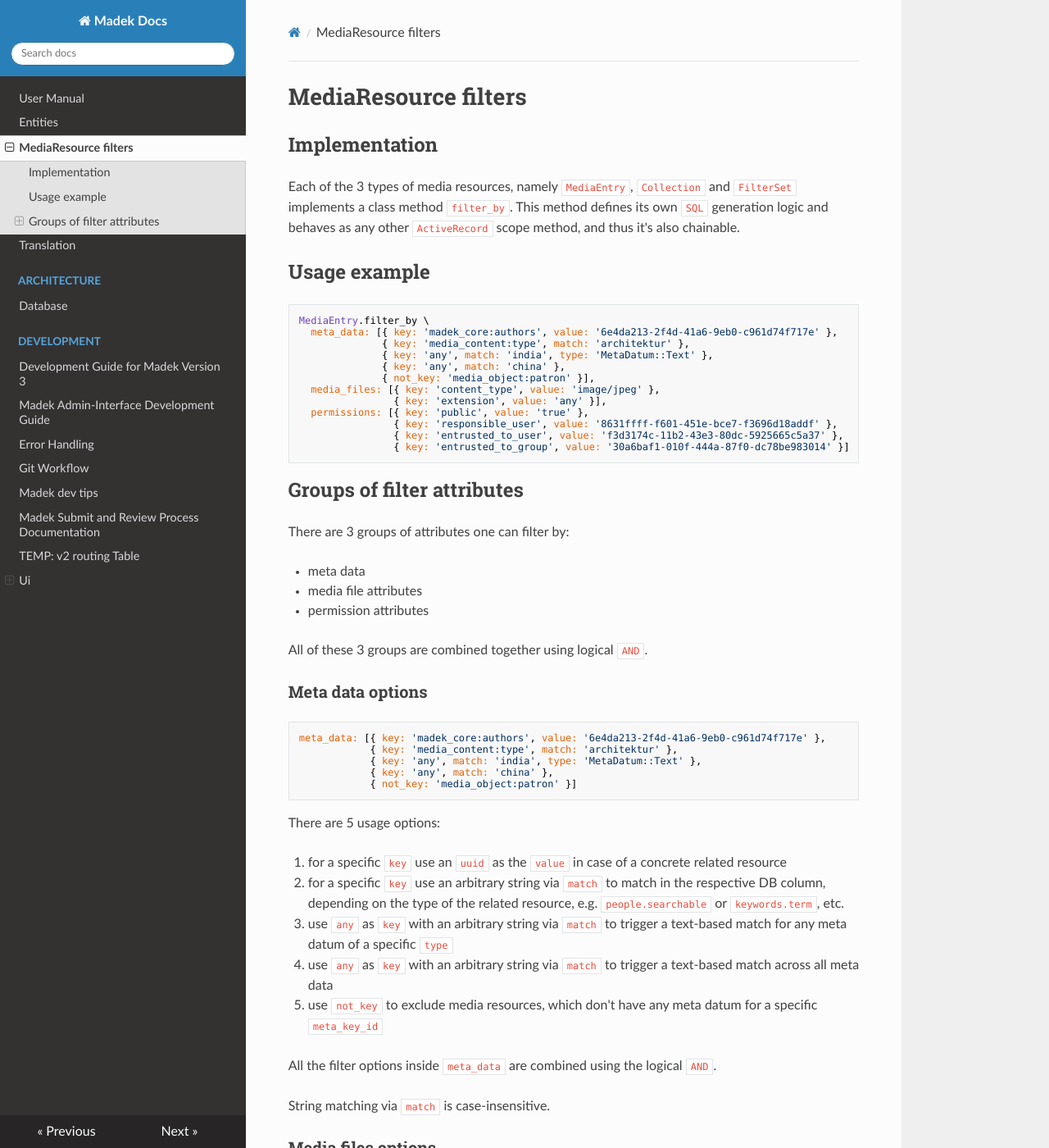
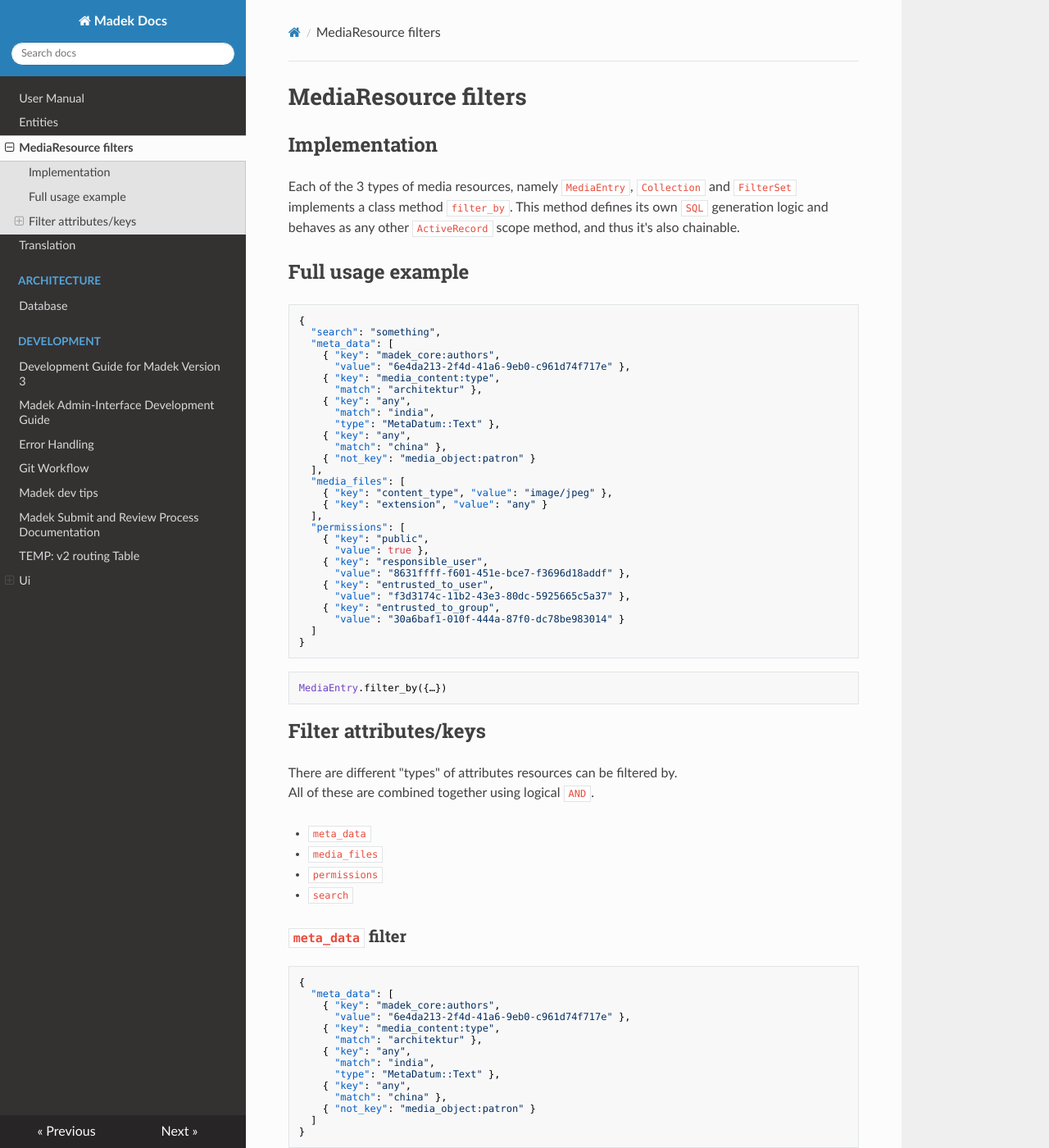
Before and after one commit to Madek/madek-documentation, an MkDocs documentation site: the page built from source/filters.md, in a window 1280 px wide and 1400 px high. Shown: the whole window at 82% size. Built offline with MkDocs 1.6.1, drawn with Linux system fonts in a browser that asks for light colours; nearby versions of some CDN libraries; some of the changed text lies outside the part shown.

Commit message:
filters: json examples, 'search' key

````diff
--- a/source/filters.md
+++ b/source/filters.md
@@ -4,41 +4,71 @@
 
 Each of the 3 types of media resources, namely `MediaEntry`, `Collection` and `FilterSet` implements a class method `filter_by`. This method defines its own `SQL` generation logic and behaves as any other `ActiveRecord` scope method, and thus it's also chainable.
 
-## Usage example
+## Full usage example
+
+```json
+{
+  "search": "something",
+  "meta_data": [
+    { "key": "madek_core:authors",
+      "value": "6e4da213-2f4d-41a6-9eb0-c961d74f717e" },
+    { "key": "media_content:type",
+      "match": "architektur" },
+    { "key": "any",
+      "match": "india",
+      "type": "MetaDatum::Text" },
+    { "key": "any",
+      "match": "china" },
+    { "not_key": "media_object:patron" }
+  ],
+  "media_files": [
+    { "key": "content_type", "value": "image/jpeg" },
+    { "key": "extension", "value": "any" }
+  ],
+  "permissions": [
+    { "key": "public",
+      "value": true },
+    { "key": "responsible_user",
+      "value": "8631ffff-f601-451e-bce7-f3696d18addf" },
+    { "key": "entrusted_to_user",
+      "value": "f3d3174c-11b2-43e3-80dc-5925665c5a37" },
+    { "key": "entrusted_to_group",
+      "value": "30a6baf1-010f-444a-87f0-dc78be983014" }
+  ]
+}
+```
 
 ```ruby
-MediaEntry.filter_by \
-  meta_data: [{ key: 'madek_core:authors', value: '6e4da213-2f4d-41a6-9eb0-c961d74f717e' },
-              { key: 'media_content:type', match: 'architektur' },
-              { key: 'any', match: 'india', type: 'MetaDatum::Text' },
-              { key: 'any', match: 'china' },
-              { not_key: 'media_object:patron' }],
-  media_files: [{ key: 'content_type', value: 'image/jpeg' },
-                { key: 'extension', value: 'any' }],
-  permissions: [{ key: 'public', value: 'true' },
-                { key: 'responsible_user', value: '8631ffff-f601-451e-bce7-f3696d18addf' },
-                { key: 'entrusted_to_user', value: 'f3d3174c-11b2-43e3-80dc-5925665c5a37' },
-                { key: 'entrusted_to_group', value: '30a6baf1-010f-444a-87f0-dc78be983014' }]
+MediaEntry.filter_by({…})
 ```
 
-## Groups of filter attributes
+## Filter attributes/keys
 
-There are 3 groups of attributes one can filter by:
+There are different "types" of attributes resources can be filtered by.
+All of these are combined together using logical `AND`.
 
-* meta data
-* media file attributes
-* permission attributes
+* `meta_data`
+* `media_files`
+* `permissions`
+* `search`
 
-All of these 3 groups are combined together using logical `AND`.
+### `meta_data` filter
 
-### Meta data options
-
-```ruby
-meta_data: [{ key: 'madek_core:authors', value: '6e4da213-2f4d-41a6-9eb0-c961d74f717e' },
-            { key: 'media_content:type', match: 'architektur' },
-            { key: 'any', match: 'india', type: 'MetaDatum::Text' },
-            { key: 'any', match: 'china' },
-            { not_key: 'media_object:patron' }]
+```json
+{
+  "meta_data": [
+    { "key": "madek_core:authors",
+      "value": "6e4da213-2f4d-41a6-9eb0-c961d74f717e" },
+    { "key": "media_content:type",
+      "match": "architektur" },
+    { "key": "any",
+      "match": "india",
+      "type": "MetaDatum::Text" },
+    { "key": "any",
+      "match": "china" },
+    { "not_key": "media_object:patron" }
+  ]
+}
 ```
 
 There are 5 usage options:
@@ -53,11 +83,15 @@ All the filter options inside `meta_data` are combined using the logical `AND`.
 
 String matching via `match` is case-insensitive.
 
-### Media files options
+### `media_files` filter
 
-```ruby
-media_files: [{ key: 'content_type', value: 'image/jpeg' },
-              { key: 'extension', value: 'any' }]
+```json
+{
+  "media_files": [
+    { "key": "content_type", "value": "image/jpeg" },
+    { "key": "extension", "value": "any" }
+  ]
+}
 ```
 
 There are 2 usage options:
@@ -67,13 +101,21 @@ There are 2 usage options:
 
 All the filter options inside `media_files` are combined using the logical `AND`.
 
-### Permissions options
+### `permissions` filter
 
-```ruby
-permissions: [{ key: 'public', value: 'true' },
-              { key: 'responsible_user', value: '8631ffff-f601-451e-bce7-f3696d18addf' },
-              { key: 'entrusted_to_user', value: 'f3d3174c-11b2-43e3-80dc-5925665c5a37' },
-              { key: 'entrusted_to_group', value: '30a6baf1-010f-444a-87f0-dc78be983014' }]
+```json
+{
+  "permissions": [
+    { "key": "public",
+      "value": true },
+    { "key": "responsible_user",
+      "value": "8631ffff-f601-451e-bce7-f3696d18addf" },
+    { "key": "entrusted_to_user",
+      "value": "f3d3174c-11b2-43e3-80dc-5925665c5a37" },
+    { "key": "entrusted_to_group",
+      "value": "30a6baf1-010f-444a-87f0-dc78be983014" }
+  ]
+}
 ```
 
 There are 4 usage options:
@@ -84,3 +126,23 @@ There are 4 usage options:
 4. use `true`/`false` as `value` for `public`
 
 All the filter options inside `permissions` are combined using the logical `AND`.
+
+### `search` filter
+
+```json
+{
+  "search": "THE_SEARCH_STRING"
+}
+```
+
+The 'search' filter allows a single string which allow a case-insensitive search
+over all MetaData.
+
+It is internally handled like a `meta_data` filter that matches on any key,
+so the above example is equivalent to this:
+
+```json
+{
+  "meta_data": [{ "key": "any", "match": "THE_SEARCH_STRING" }]
+}
+```
````
